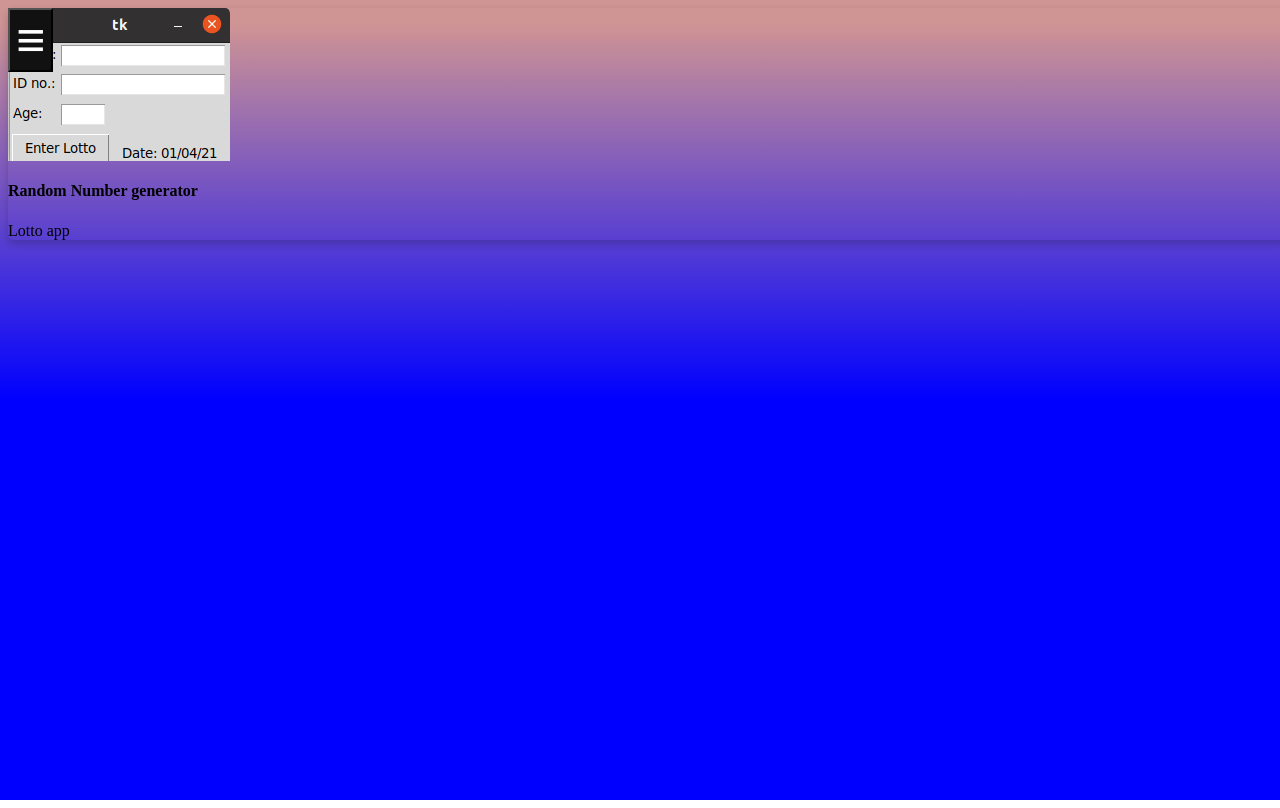
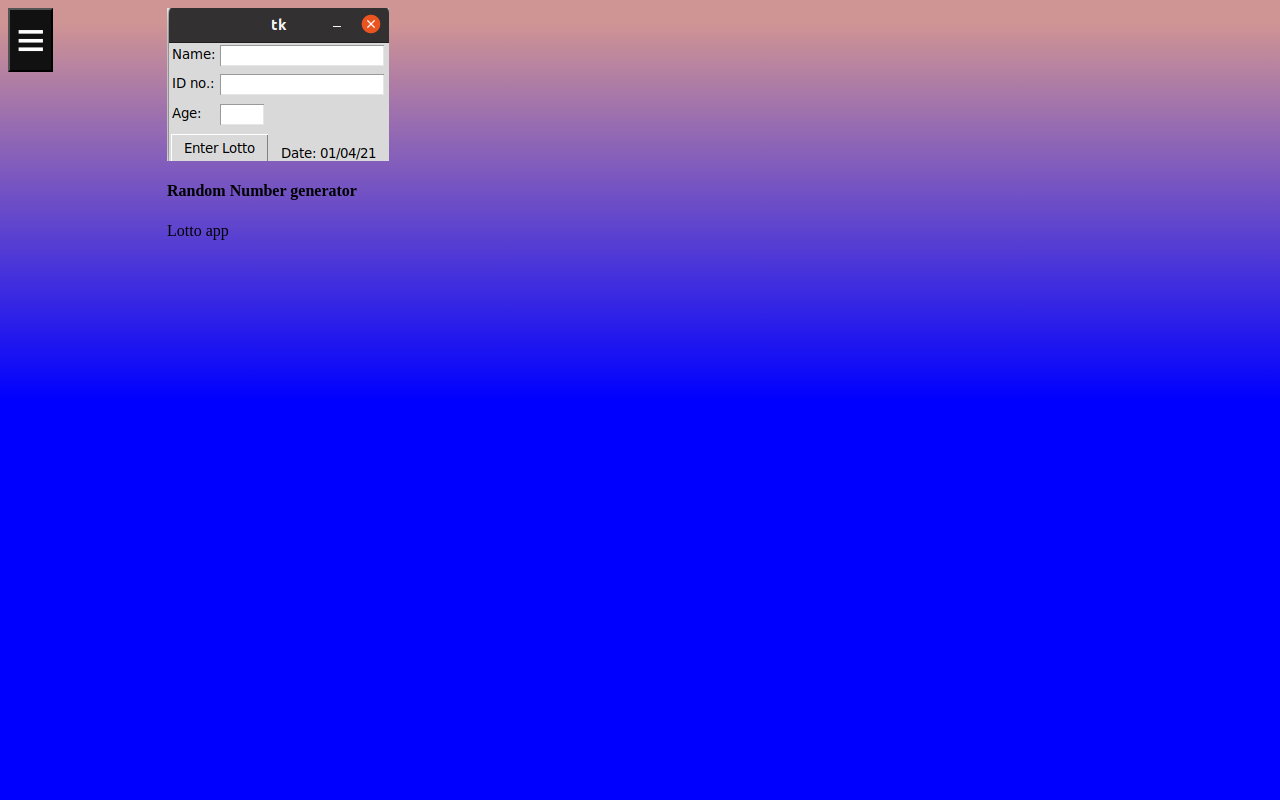
Before and after one commit to yusalie/html-css-js-portfolio, a plain HTML site: page projects.html in a window 1280 px wide. Drawn offline with Linux system fonts and the light colour scheme.

Commit message:
Update project.css

```diff
--- a/project.css
+++ b/project.css
@@ -1,9 +1,6 @@
 .lotto{
-  box-shadow: 0 4px 8px 0 rgba(0,0,0,0.2);
-  transition: 0.3s;
-  border-radius: 5px; /* 5px rounded corners */
+  border-radius: 50px;
+  width: 224px;
+  height: 259px;
+  margin-left: 159px;
 }
-
-img {
-  border-radius: 5px 5px 0 0;
-}
```
